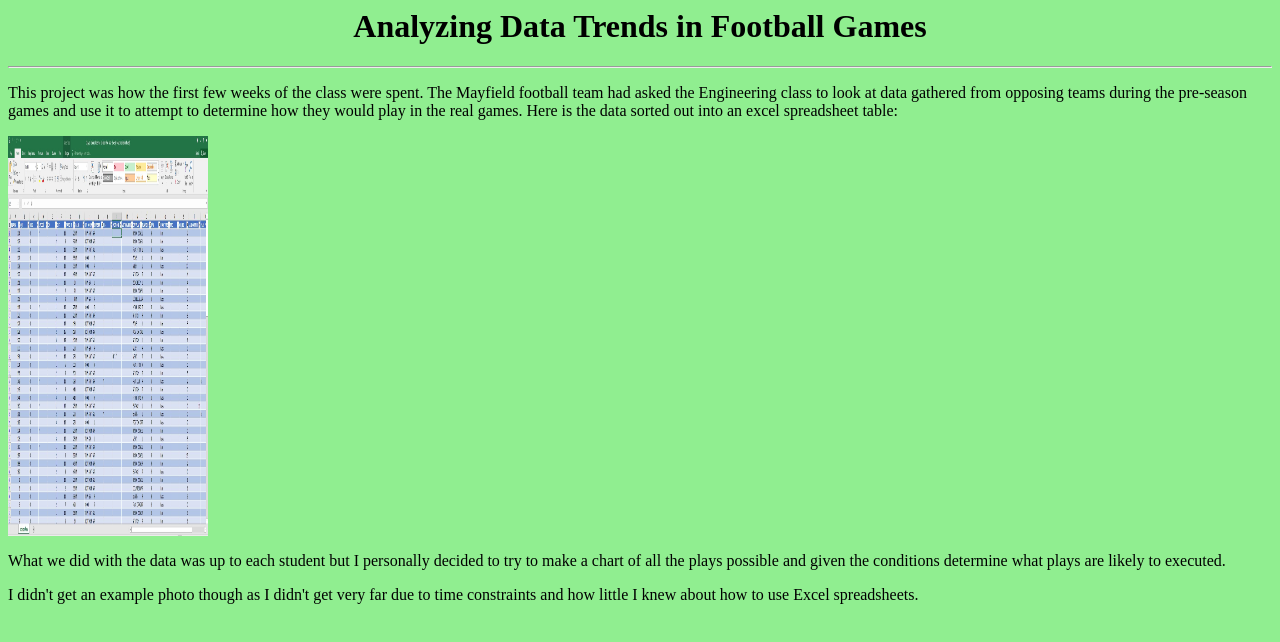
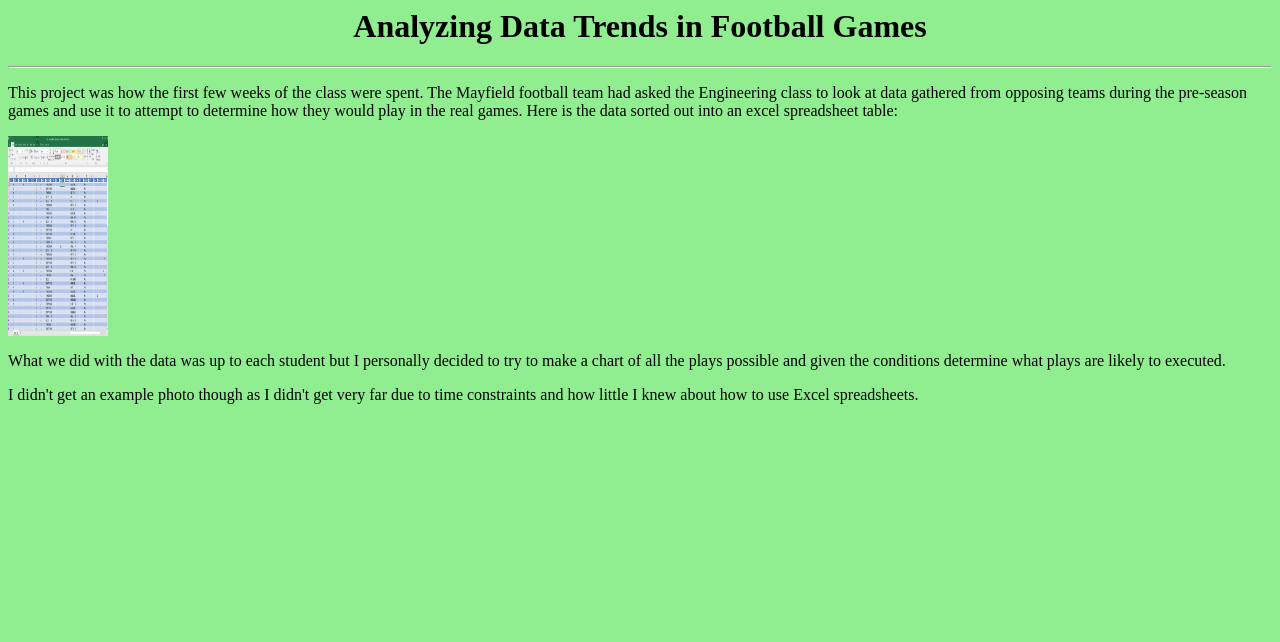
Before and after one commit to LorenzoCo/Engineering, a plain HTML site: page Project_Page:Football_Data.Html in a window 1280 px wide. Drawn offline with Linux system fonts and the light colour scheme.

Commit message:
Update Project_Page:Football_Data.Html

```diff
--- a/Project_Page:Football_Data.Html
+++ b/Project_Page:Football_Data.Html
@@ -12,7 +12,7 @@
       <P> This project was how the first few weeks of the class were spent. The Mayfield football team had asked the Engineering class to look at data gathered from opposing teams during the pre-season games and use it to attempt to determine how they would play in the real games.
       Here is the data sorted out into an excel spreadsheet table:
       </P>
-      <img src="Football_Data_ss.JPG"style="width:200px;height:400px;">
+      <img src="Football_Data_ss.JPG"style="width:100px;height:200px;">
       <P> What we did with the data was up to each student but I personally decided to try to make a chart of all the plays possible and given the conditions determine what plays are likely to executed.
       </P>
       <P> I didn't get an example photo though as I didn't get very far due to time constraints and how little I knew about how to use Excel spreadsheets.
```
